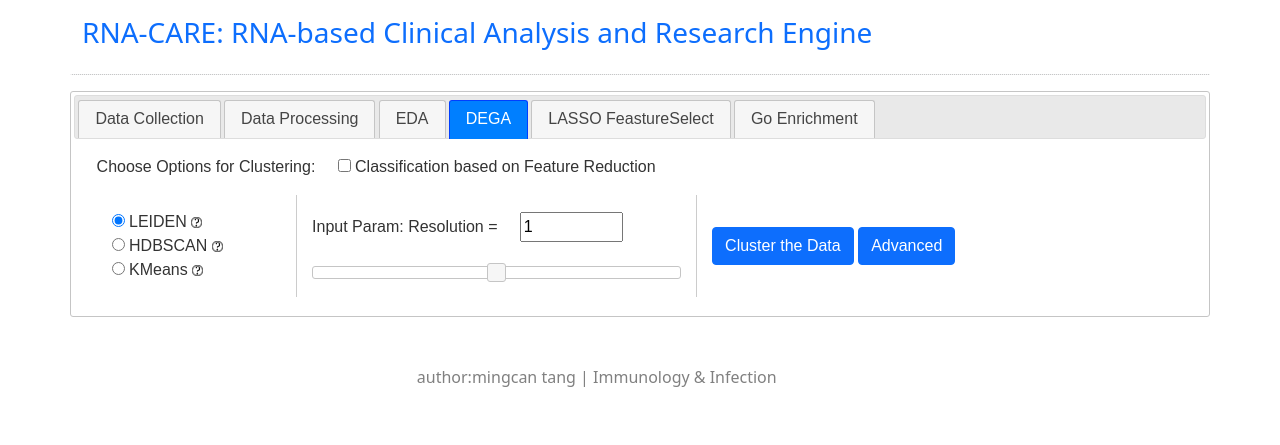
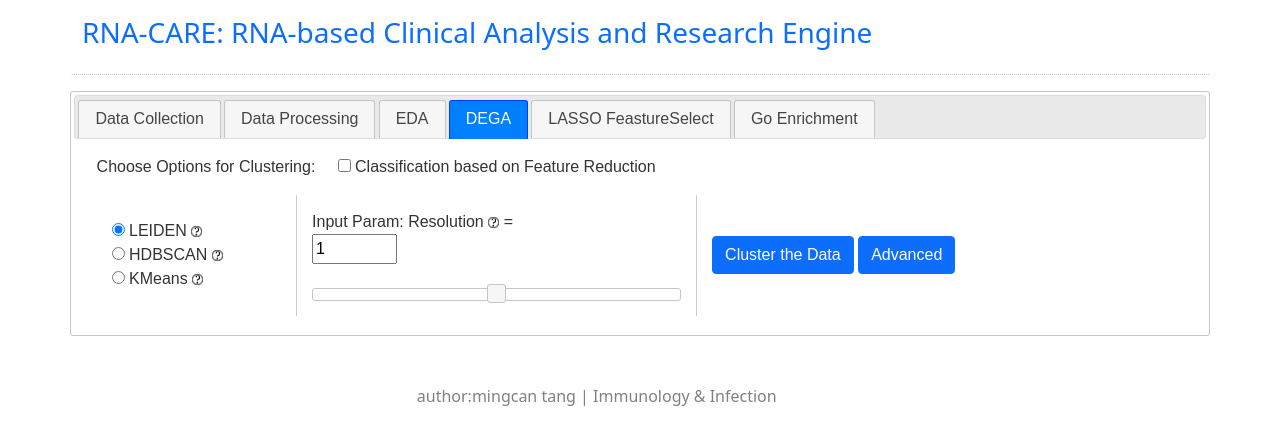
Before and after one commit to sii-scRNA-Seq/RNAcare, a Django app: page /tab/ in a window 1280 px wide, after a click on "DEGA". Shown: the top 445 px of the page. Run offline with Django 4.2, Linux system fonts and the light colour scheme; the visitor is signed in with stand-in values (Sample User, id 1); some libraries are stand-ins or nearby versions.

```diff
--- a/IMID/templates/tab1.html
+++ b/IMID/templates/tab1.html
@@ -486,7 +486,7 @@ function getTopGenes(t){
   <tr>
   	<h5>Choose the built-in compiled cohort(s) you want to integrate with:</h5>
 	<select id="my-select" multiple>
-	<optgroup label='IMID-Bio-UK'>
+	<optgroup label='Shared-Cohorts'>
     	<option value="SERA" title="The Scotish Early Rheumatoid Arthritis;">SERA</option>
     	<option value="PEAC" title="The Pathobiology of Early Arthritis Cohort;">PEAC</option>
     	<option value="PSORT" title="Psoriasis Stratification to Optimise Relevant Therapy;">PSORT</option>
@@ -609,18 +609,18 @@ function getTopGenes(t){
 				</td>
 				<td style="width:400px; height:50px; border-right:1px solid #ccc;">
 					<div id='LPara'>
-						<label for='slider1'>Input Param: Resolution = &nbsp; &nbsp;</label>
-						<input type='text' id='sliderValue' size='8'></input>
+						<label for='slider1'>Input Param: Resolution  <img class='question' style="max-width:3%;" title="A parameter value controlling the coarseness of the clustering. Higher values lead to more clusters."/> = </label>
+						<input type='text' id='sliderValue' size='6'></input>
 						<br><br>
 						<div id='slider1'></div>
 					</div>
 					<div id='HPara'>
-						<label for='slider1'>Input Param: minSize = </label>
+						<label for='slider1'>Input Param: minSize  <img class='question' style="max-width:3%;" title="The minimum number of samples in a group for that group to be considered a cluster; groupings smaller than this size will be left as noise."/> = &nbsp; &nbsp; </label>
 						<br>
 						<input id='hdbP'  value='20' />
 					</div>
 					<div id='KPara'>
-						<label for='slider1'>Input Param: K = </label>
+						<label for='slider1'>Input Param: K  <img class='question' style="max-width:3%;" title="The number of clusters to form as well as the number of centroids to generate."/> =  &nbsp; &nbsp;</label>
 						<br>
 						<input id='kP'  value='5' />
 					</div>
```
